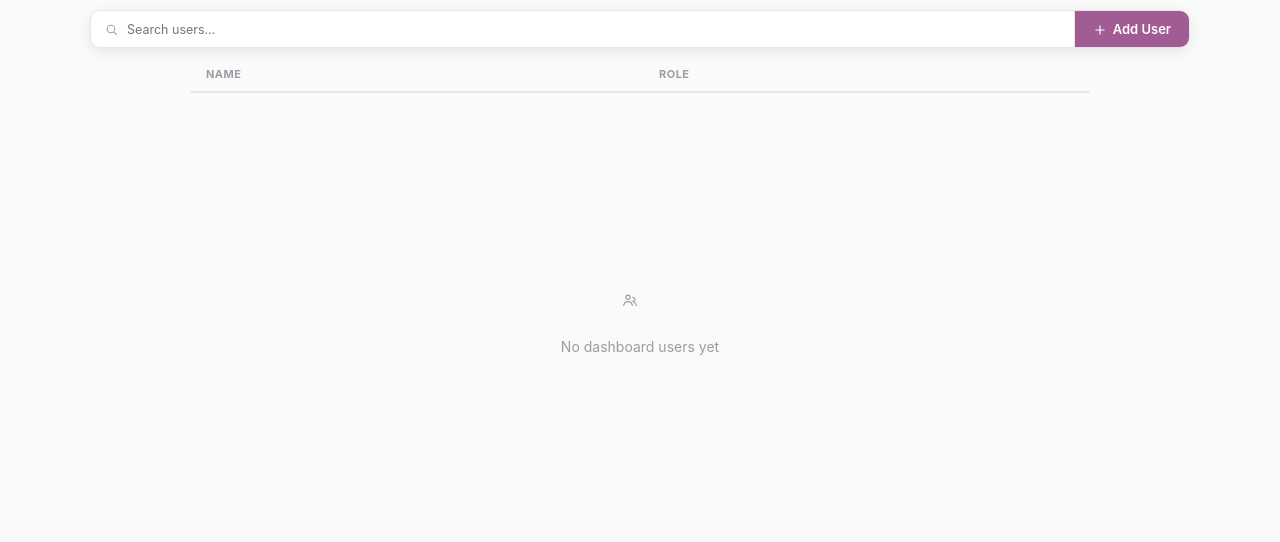
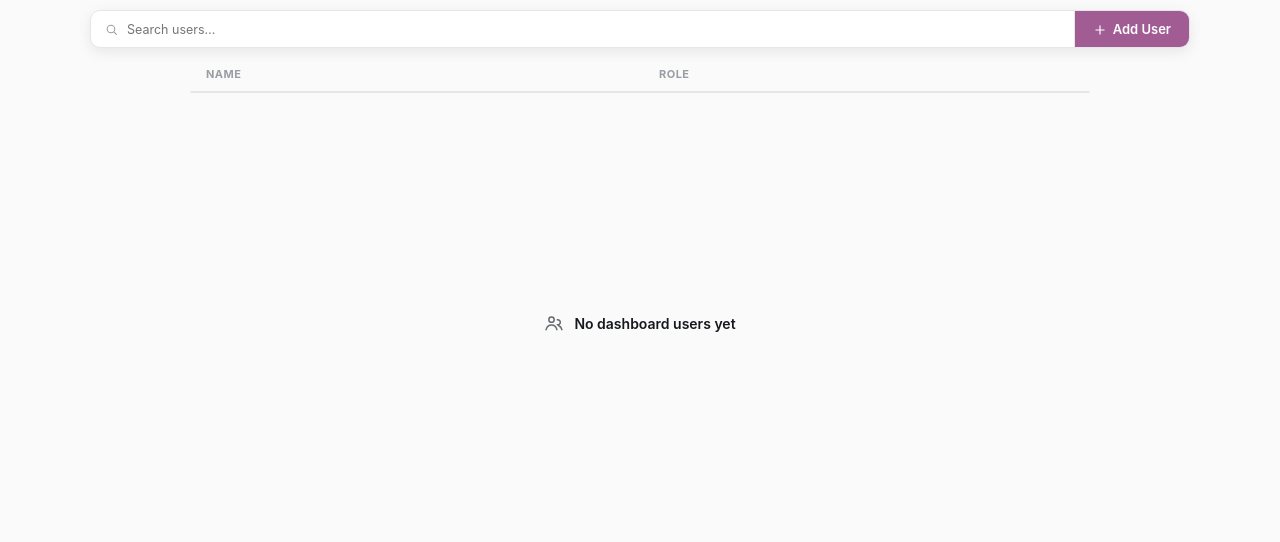
Before and after one commit to Migrim/OTP-Manager-Refactored, a Python web app: template templates/users.html in a window 1280 px wide. Shown: the top 542 px of the page. Run offline with Jinja, Linux system fonts and the light colour scheme; the template is opened without the code that fills it, so the values that code supplies are empty.

Commit message:
changed the empty state to fit better in the general design

```diff
--- a/static/styles/app.css
+++ b/static/styles/app.css
@@ -507,11 +507,14 @@ html.show-company-icons .otp-section-head .sec-tool { display: flex; }
 html.blur-active .otp-panel, html.blur-active .otp-cards { filter: blur(9px); transition: filter 0.4s ease; }
 
 .empty-state {
-  display: flex; flex-direction: column; align-items: center; justify-content: center;
-  min-height: 55vh; padding: 40px 0; color: var(--text-faint); text-align: center;
+  display: flex; flex-direction: row; align-items: center; justify-content: center;
+  min-height: 55vh; padding: 40px 0; color: var(--text-faint); text-align: center; gap: 10px;
 }
-.empty-state .ico { width: 36px; height: 36px; margin-bottom: 10px; display: flex; }
-.empty-state .txt { font-size: 14px; }
+.empty-state .ico {
+  width: 20px; height: 20px; color: var(--text-dim); display: flex; align-items: center; justify-content: center;
+}
+.empty-state .ico svg { width: 20px; height: 20px; display: block; }
+.empty-state .txt { font-size: 14px; font-weight: 600; color: var(--text); }
 
 .back-to-top {
   position: absolute; right: 26px; bottom: 26px; width: 42px; height: 42px; border-radius: 50%;
--- a/templates/users.html
+++ b/templates/users.html
@@ -151,9 +151,11 @@
     const filtered = q
       ? USERS.filter(u => u.name.toLowerCase().includes(q) || roleLabel(u).toLowerCase().includes(q))
       : USERS;
+    const hasAny = USERS.length > 0;
     const emptyEl = document.getElementById("users-empty");
     emptyEl.style.display = filtered.length ? "none" : "flex";
-    emptyEl.querySelector(".txt").textContent = USERS.length ? "No users match your search" : "No dashboard users yet";
+    emptyEl.querySelector(".txt").textContent = hasAny ? "No users match your search" : "No dashboard users yet";
+    emptyEl.querySelector(".ico").innerHTML = A.ICONS[hasAny ? "search" : "users"];
     table.innerHTML = filtered.map(u => {
       const isBuiltinAdmin = u.name.trim().toLowerCase() === "admin";
       const initials = u.name.trim().slice(0, 2).toUpperCase();
```
Also changed, not shown: templates/webaccess.html (+16 -6 lines), 1 other file.
